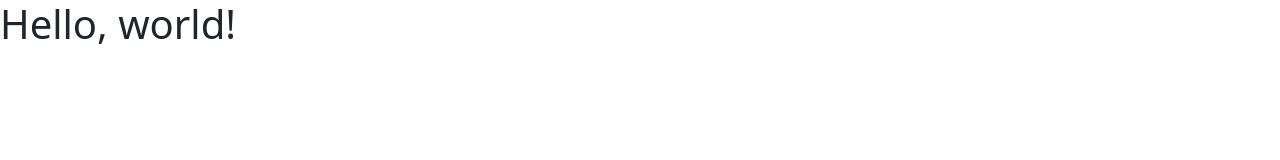
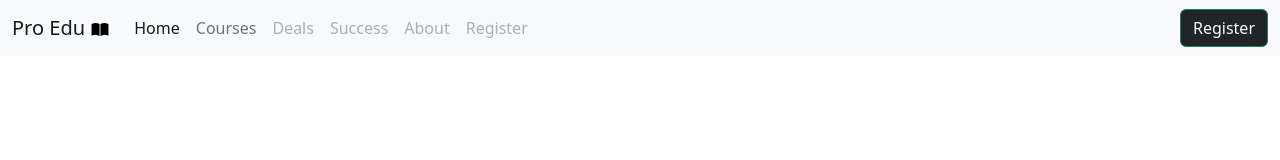
Before and after one commit to masudmahbub44/ed-tech-website, a plain HTML site: page index.html in a window 1280 px wide. Drawn offline with nearby package versions, Linux system fonts and the light colour scheme.

Commit message:
added navbar item

```diff
--- a/index.html
+++ b/index.html
@@ -4,13 +4,58 @@
 <head>
     <meta charset="utf-8">
     <meta name="viewport" content="width=device-width, initial-scale=1">
-    <title>Bootstrap demo</title>
+    <title>new ed-tech website</title>
+    <style>
+
+    </style>
     <link href="https://cdn.jsdelivr.net/npm/bootstrap@5.2.0/dist/css/bootstrap.min.css" rel="stylesheet"
         integrity="sha384-gH2yIJqKdNHPEq0n4Mqa/HGKIhSkIHeL5AyhkYV8i59U5AR6csBvApHHNl/vI1Bx" crossorigin="anonymous">
 </head>
 
 <body>
-    <h1>Hello, world!</h1>
+    <!-- navbar start -->
+    <header>
+        <nav class="navbar navbar-expand-lg bg-light fixed-top">
+            <div class="container-fluid">
+                <a class="navbar-brand" href="#">Pro Edu <img src="book-open-solid.svg" alt="" width="20" height="15">
+                </a>
+                <button class="navbar-toggler" type="button" data-bs-toggle="collapse"
+                    data-bs-target="#navbarSupportedContent" aria-controls="navbarSupportedContent"
+                    aria-expanded="false" aria-label="Toggle navigation">
+                    <span class="navbar-toggler-icon"></span>
+                </button>
+                <div class="collapse navbar-collapse" id="navbarSupportedContent">
+                    <ul class="navbar-nav me-auto mb-2 mb-lg-0">
+                        <li class="nav-item ">
+                            <a class="nav-link active" aria-current="page" href="#">Home</a>
+                        </li>
+                        <li class="nav-item">
+                            <a class="nav-link" href="#">Courses</a>
+                        </li>
+
+                        <li class="nav-item">
+                            <a class="nav-link disabled">Deals</a>
+                        </li>
+                        <li class="nav-item">
+                            <a class="nav-link disabled">Success</a>
+                        </li>
+                        <li class="nav-item">
+                            <a class="nav-link disabled">About</a>
+                        </li>
+                        <li class="nav-item">
+                            <a class="nav-link disabled">Register</a>
+                        </li>
+                    </ul>
+                    <form class="d-flex" role="search">
+                        <button class="btn btn-outline-success bg-dark text-light" type="submit">Register</button>
+                    </form>
+                </div>
+            </div>
+        </nav>
+    </header>
+    <!-- navbar end -->
+
+
     <script src="https://cdn.jsdelivr.net/npm/bootstrap@5.2.0/dist/js/bootstrap.bundle.min.js"
         integrity="sha384-A3rJD856KowSb7dwlZdYEkO39Gagi7vIsF0jrRAoQmDKKtQBHUuLZ9AsSv4jD4Xa"
         crossorigin="anonymous"></script>
```
Also changed, not shown: book-open-solid.svg (added).
